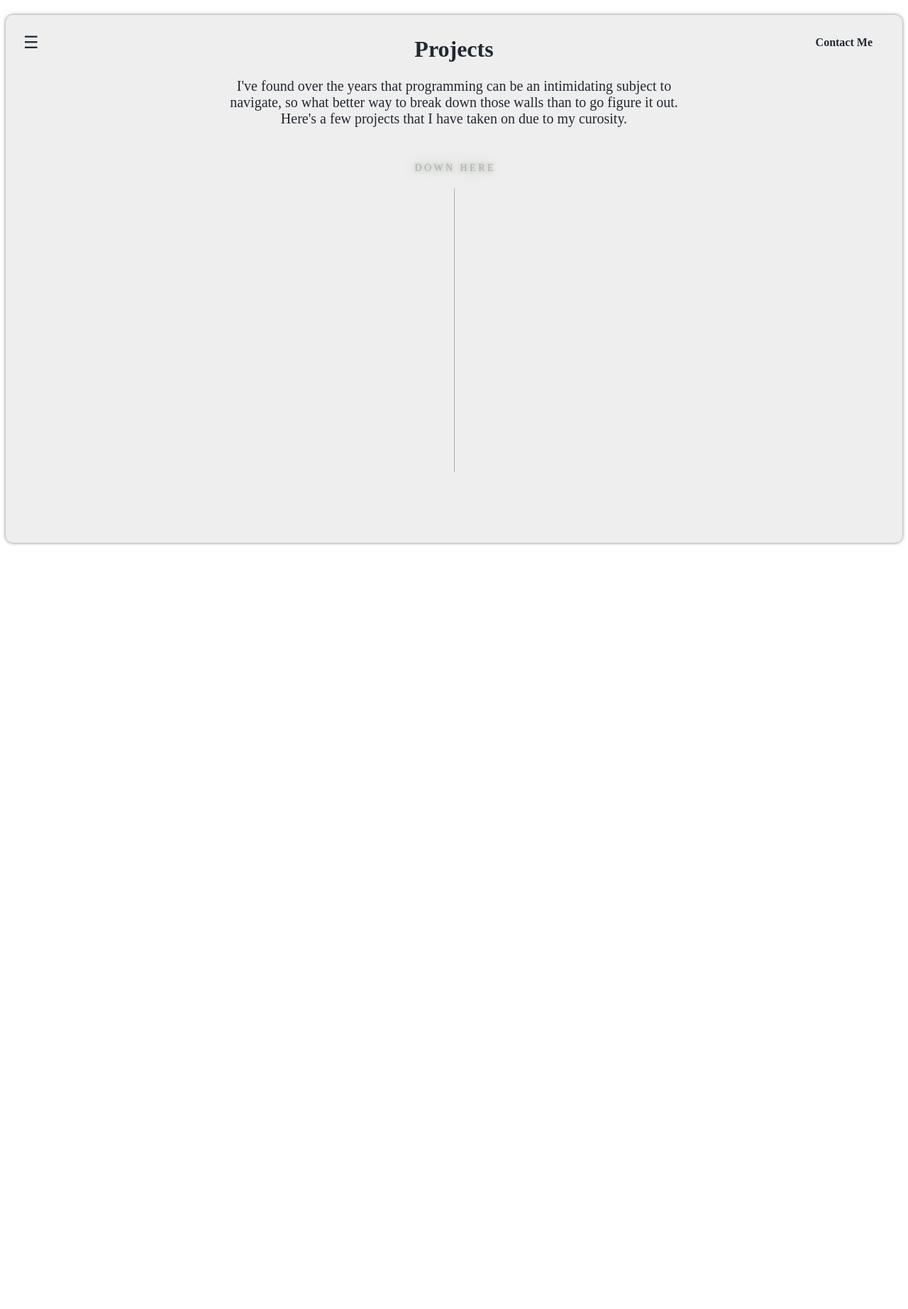
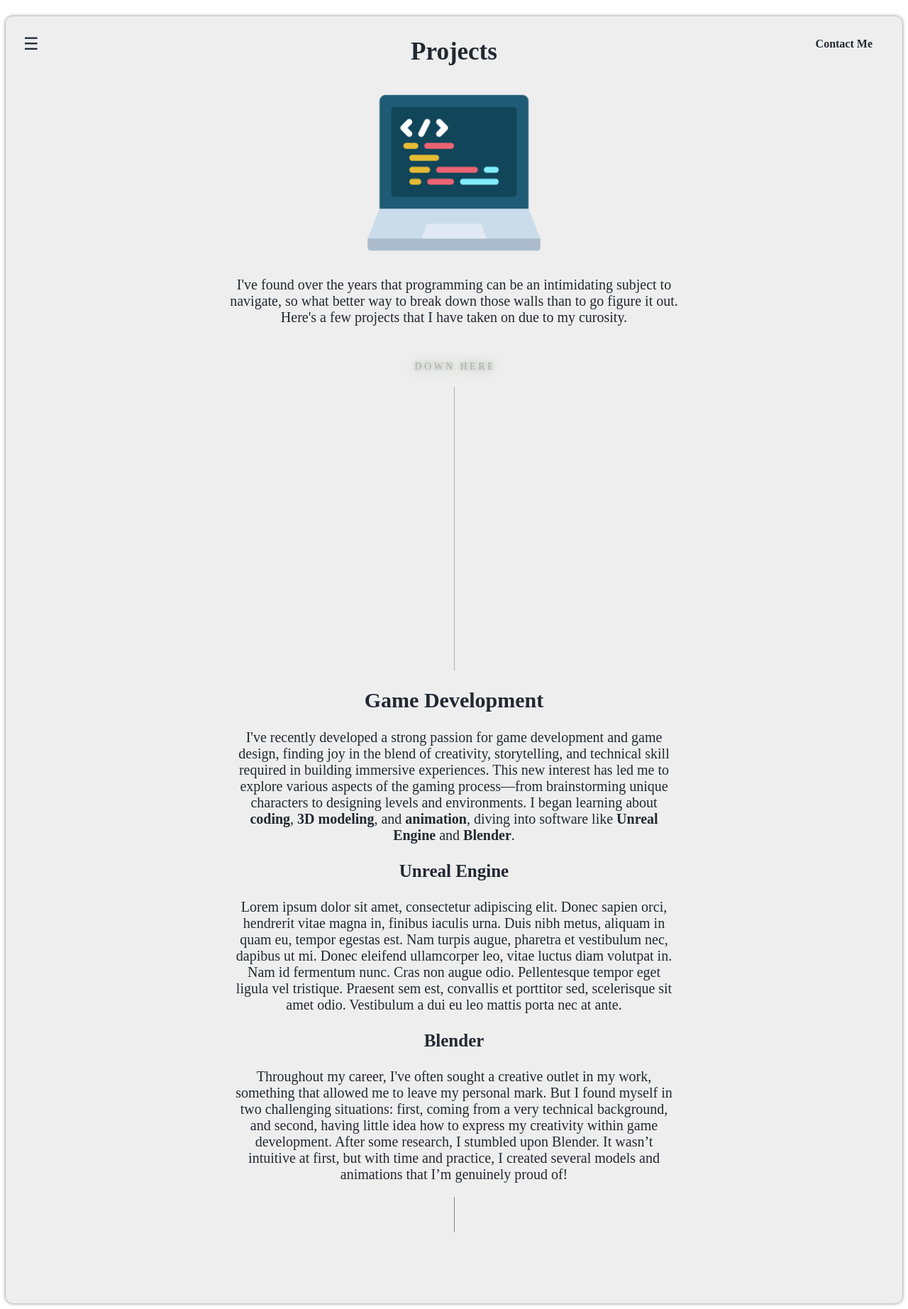
Before and after one commit to JustOmar36/React-Portfolio, a React (Vite) app: page /projects in a window 1280 px wide. Shown: the whole page at 71% size. Before the commit the page ends 800 px from the top, so only its background shows below. Built offline with nearby package versions, Linux system fonts and the light colour scheme.

Commit message:
started projects page

```diff
--- a/src/index.css
+++ b/src/index.css
@@ -2,11 +2,19 @@ h1 {
   color: #222831;
   text-align: center;
   padding-top: 30px;
+  font-size: 35px;
 }
 
 h2 {
   color: #222831;
   text-align: center;
+  font-size: 30px;
+}
+
+h3 {
+  color: #222831;
+  text-align: center;
+  font-size: 25px;
 }
 
 a {
@@ -158,3 +166,18 @@ input, textarea {
   margin: 0 auto;
   font-size: 20px;
 }
+
+.project-img{
+  display: flex;
+  justify-content: center;
+  align-items: center;
+  margin: auto;
+  padding-bottom: 20px;
+  max-width: 20%;
+}
+
+.project-container{
+  max-width: 50%;
+  margin: 0 auto;
+  font-size: 20px;
+}
--- a/src/pages/Projects.jsx
+++ b/src/pages/Projects.jsx
@@ -5,8 +5,28 @@ function Projects() {
   return (
     <div className="container-border">
       <h1>Projects</h1>
+      <img src='./src/assets/programming.png' alt='Programming Image' className="project-img"></img>
       <p className="project-description">I've found over the years that programming can be an intimidating subject to navigate, so what better way to break down those walls than to go figure it out. Here's a few projects that I have taken on due to my curosity.</p>
       <Scroll/>
+
+      <div className="project-container">
+        <h2 className="game-dev-title">Game Development</h2>
+        <p className="game-dev-desc">I've recently developed a strong passion for game development and game design, finding joy in the blend of creativity, storytelling, and technical skill required in building immersive experiences. This new interest has led me to explore various aspects of the gaming process—from brainstorming unique characters to designing levels and environments. I began learning about <b>coding</b>, <b>3D modeling</b>, and <b>animation</b>, diving into software like <b>Unreal Engine</b> and <b>Blender</b>.</p>
+
+        <h3 className="unreal-title">Unreal Engine</h3>
+        <p className="unreal-desc">Lorem ipsum dolor sit amet, consectetur adipiscing elit. Donec sapien orci, hendrerit vitae magna in, finibus iaculis urna. Duis nibh metus, aliquam in quam eu, tempor egestas est. Nam turpis augue, pharetra et vestibulum nec, dapibus ut mi. Donec eleifend ullamcorper leo, vitae luctus diam volutpat in. Nam id fermentum nunc. Cras non augue odio. Pellentesque tempor eget ligula vel tristique. Praesent sem est, convallis et porttitor sed, scelerisque sit amet odio. Vestibulum a dui eu leo mattis porta nec at ante.</p>
+
+        <h3 className="blender-title">Blender</h3>
+        <p className="blender-desc">Throughout my career, I've often sought a creative outlet in my work, something that allowed me to leave my personal mark. But I found myself in two challenging situations: first, coming from a very technical background, and second, having little idea how to express my creativity within game development. After some research, I stumbled upon Blender. It wasn’t intuitive at first, but with time and practice, I created several models and animations that I’m genuinely proud of!</p>
+      </div>
+
+      <Divider />
+
+      <div className="project-container">
+
+
+      </div>
+
     </div>
   );
 }
```
Also changed, not shown: src/assets/programming.png (added).
